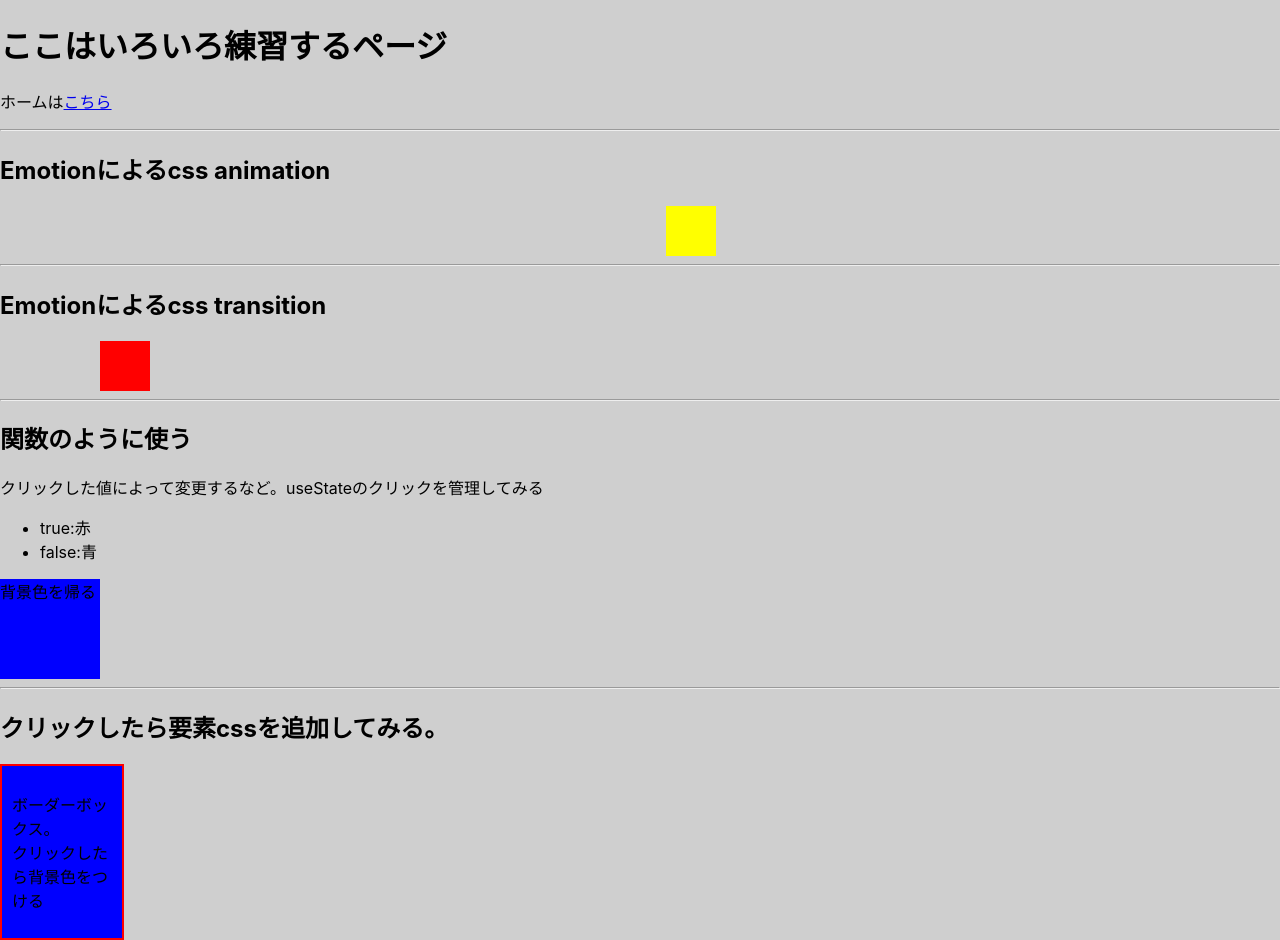
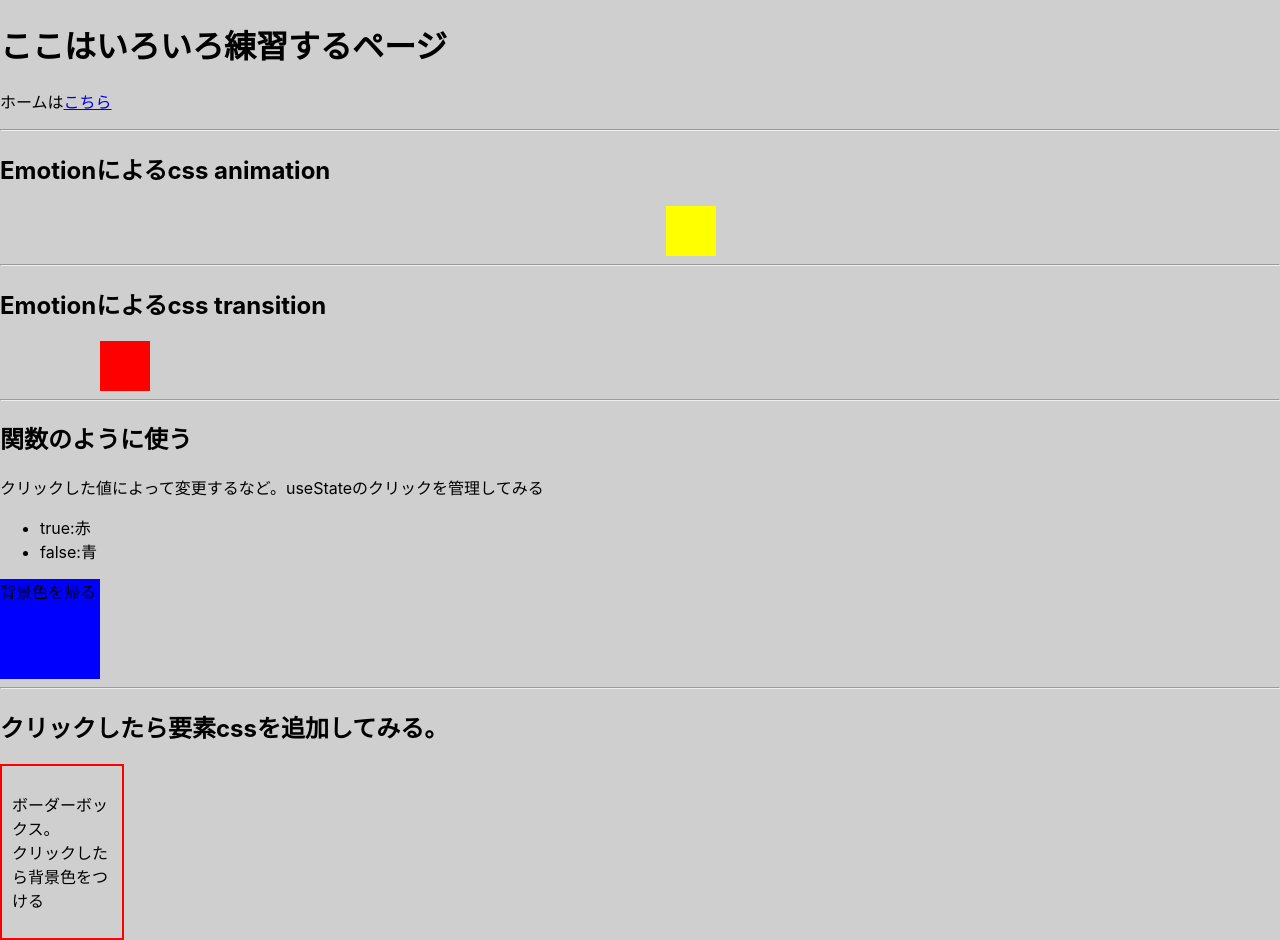
Before and after one commit to kirikirimai/emotion-test, a React (Create React App) app: page /practice in a window 1280 px wide. Built offline with nearby package versions, Linux system fonts and the light colour scheme.

Commit message:
change class

```diff
--- a/src/pages/Practice.js
+++ b/src/pages/Practice.js
@@ -54,11 +54,6 @@ const addBgRed=css`
 
 `
 
-const addBgBlue=css`
-  background-color: blue;
-
-`
-
 const Practice = () => {
   const [isClick, setIsClick] = useState(false);
   const [addClass, setAddClass] = useState(false);
@@ -106,7 +101,7 @@ const Practice = () => {
 
         <hr />
         <h2>クリックしたら要素cssを追加してみる。</h2>
-        <div css={[borderBox,addClass ? addBgRed:addBgBlue]} onClick={addClassHandler}>
+        <div css={[borderBox,addClass && addBgRed]} onClick={addClassHandler}>
           <p>ボーダーボックス。<br/>クリックしたら背景色をつける</p>
         </div>
       </div>
```
